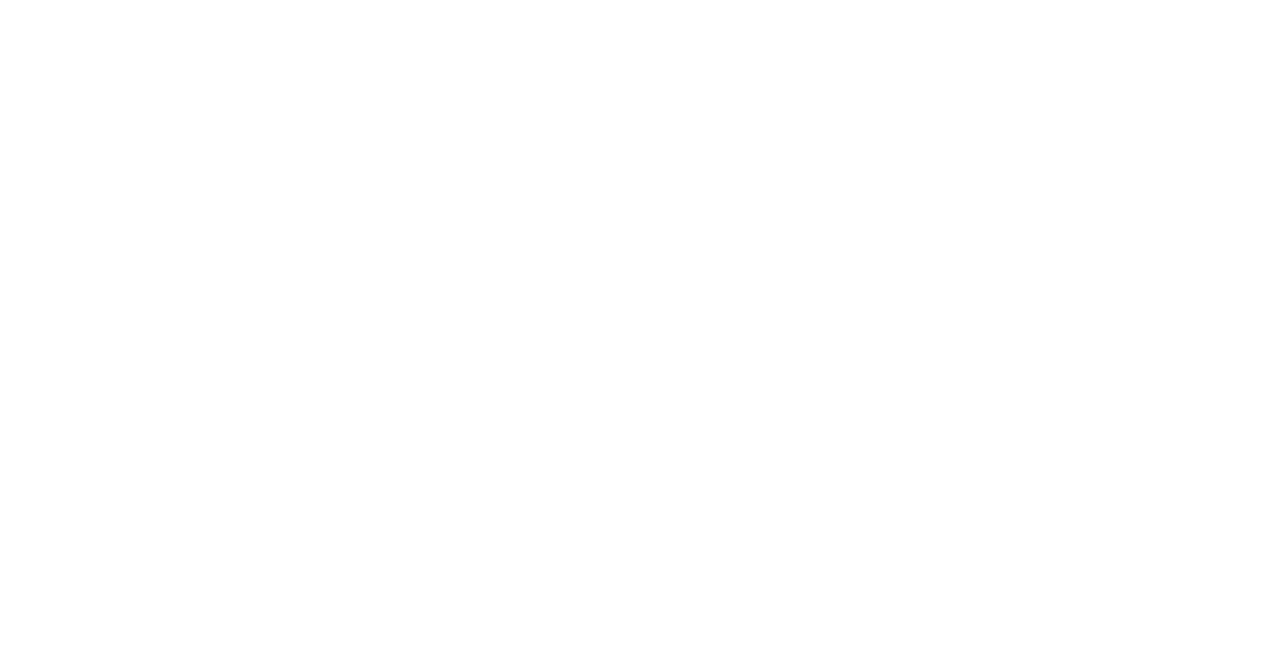
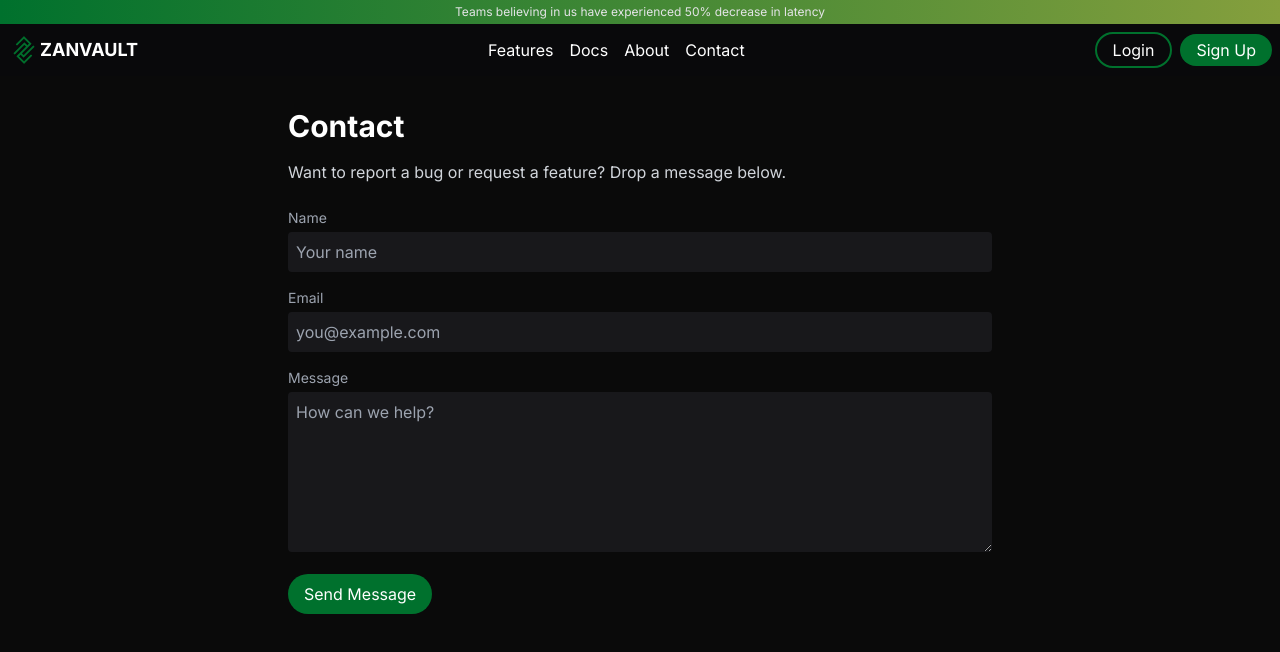
Before and after one commit to syazah/zanvault, a React (Vite) app in the folder frontend/: page /contact in a window 1280 px wide. Before the commit this address had no page. Shown: the top 652 px of the page. Built offline with nearby package versions, Linux system fonts and the light colour scheme.

Commit message:
Merge pull request #1 from amansiwach9/main
Added some pages

```diff
--- a/frontend/src/App.jsx
+++ b/frontend/src/App.jsx
@@ -7,6 +7,10 @@
 const Main = lazy(() => import("./pages/Main"));
 const LogIn = lazy(() => import("./pages/LogIn"));
 const Database = lazy(() => import("./pages/Database"));
+const Features = lazy(() => import("./pages/Features"));
+const Docs = lazy(() => import("./pages/Docs"));
+const Contact = lazy(() => import("./pages/Contact"));
+const About = lazy(() => import("./pages/About"));
 function App() {
   return (
     <Suspense>
@@ -18,6 +22,11 @@
           <Route path={"/main/:id"} element={<Main />} />
           <Route path={"/user/:id"} element={<Database />} />
           <Route path="/query-builder/:id/:dbname" element={<QueryBuilder />} />
+          <Route path="/features" element={<Features />} />
+          <Route path="/docs" element={<Docs />} />
+          <Route path="/contact" element={<Contact />} />
+          <Route path="/about" element={<About />} />
+
         </Routes>
       </BrowserRouter>
     </Suspense>
--- a/frontend/src/components/Navbar.jsx
+++ b/frontend/src/components/Navbar.jsx
@@ -8,10 +8,10 @@
         <h1 className="text-white font-bold text-lg">ZANVAULT</h1>
       </div>
       <div className="flex justify-start items-center gap-4">
-        <Link className="font-normal text-white">Features</Link>
-        <Link className="font-normal text-white">Docs</Link>
-        <Link className="font-normal text-white">About</Link>
-        <Link className="font-normal text-white">Contact</Link>
+        <Link to= "/features" className="font-normal text-white">Features</Link>
+        <Link to= "/docs" className="font-normal text-white">Docs</Link>
+        <Link to= "/about" className="font-normal text-white">About</Link>
+        <Link to= "/contact" className="font-normal text-white">Contact</Link>
       </div>
       <div className="flex justify-start items-center gap-2">
         <Link
--- /dev/null
+++ b/frontend/src/pages/About.jsx
@@ -0,0 +1,39 @@
+import React from "react";
+import Navbar from "../components/Navbar";
+import Topbar from "../components/Topbar";
+
+function About() {
+  return (
+    <div className="min-h-screen bg-[#0a0a0a]">
+      <Topbar />
+      <Navbar />
+      <main className="p-8 max-w-4xl mx-auto text-white">
+        <h1 className="text-3xl font-bold mb-4">About ZanVault</h1>
+        <p className="text-gray-300 mb-4">
+          ZanVault is a lightweight file-based database manager built for
+          simplicity and speed. It provides an intuitive UI to create databases,
+          design schemas, add data and run queries — all backed by a small
+          server using Crow.
+        </p>
+
+        <section className="mt-6">
+          <h2 className="text-2xl font-semibold mb-2">Mission</h2>
+          <p className="text-gray-300">
+            Make data storage approachable for developers who want a fast local
+            datastore without heavy dependencies.
+          </p>
+        </section>
+
+        <section className="mt-6">
+          <h2 className="text-2xl font-semibold mb-2">Links</h2>
+          <ul className="list-disc list-inside text-gray-300">
+            <li>Quick start guides and docs are available on the Docs page.</li>
+            <li>Use the Query Builder to compose and run queries visually.</li>
+          </ul>
+        </section>
+      </main>
+    </div>
+  );
+}
+
+export default About;
--- /dev/null
+++ b/frontend/src/pages/Contact.jsx
@@ -0,0 +1,64 @@
+import React, { useState } from "react";
+import Navbar from "../components/Navbar";
+import Topbar from "../components/Topbar";
+
+function Contact() {
+  const [form, setForm] = useState({ name: "", email: "", message: "" });
+  const handleSubmit = (e) => {
+    e.preventDefault();
+    alert("Thanks! Message not sent (demo page).");
+    setForm({ name: "", email: "", message: "" });
+  };
+
+  return (
+    <div className="min-h-screen bg-[#0a0a0a]">
+      <Topbar />
+      <Navbar />
+      <main className="p-8 max-w-3xl mx-auto text-white">
+        <h1 className="text-3xl font-bold mb-4">Contact</h1>
+        <p className="text-gray-300 mb-6">
+          Want to report a bug or request a feature? Drop a message below.
+        </p>
+
+        <form onSubmit={handleSubmit} className="space-y-4">
+          <div>
+            <label className="block text-sm text-gray-400 mb-1">Name</label>
+            <input
+              value={form.name}
+              onChange={(e) => setForm({ ...form, name: e.target.value })}
+              className="w-full p-2 rounded bg-zinc-900 text-white"
+              placeholder="Your name"
+            />
+          </div>
+
+          <div>
+            <label className="block text-sm text-gray-400 mb-1">Email</label>
+            <input
+              value={form.email}
+              onChange={(e) => setForm({ ...form, email: e.target.value })}
+              className="w-full p-2 rounded bg-zinc-900 text-white"
+              placeholder="you@example.com"
+            />
+          </div>
+
+          <div>
+            <label className="block text-sm text-gray-400 mb-1">Message</label>
+            <textarea
+              value={form.message}
+              onChange={(e) => setForm({ ...form, message: e.target.value })}
+              className="w-full p-2 rounded bg-zinc-900 text-white"
+              rows={6}
+              placeholder="How can we help?"
+            />
+          </div>
+
+          <button className="px-4 py-2 bg-secondary rounded-full text-white">
+            Send Message
+          </button>
+        </form>
+      </main>
+    </div>
+  );
+}
+
+export default Contact;
--- /dev/null
+++ b/frontend/src/pages/Docs.jsx
@@ -0,0 +1,48 @@
+import React from "react";
+import Navbar from "../components/Navbar";
+import Topbar from "../components/Topbar";
+import Header from "../components/Header";
+
+function Docs() {
+  return (
+    <div className="min-h-screen bg-[#0a0a0a]">
+      <Topbar />
+      <Navbar />
+      <Header />
+      <main className="p-8 max-w-5xl mx-auto text-white">
+        <h1 className="text-3xl font-bold mb-4">Documentation</h1>
+
+        <section className="mb-6">
+          <h2 className="text-2xl font-semibold mb-2">Getting started</h2>
+          <p className="text-gray-300">
+            - Create an account, then create a database from the dashboard.
+            <br />
+            - Add tables and define schemas via the Database page.
+            <br />
+            - Use the Query Builder to run queries visually or execute raw
+            queries.
+          </p>
+        </section>
+
+        <section className="mb-6">
+          <h2 className="text-2xl font-semibold mb-2">API</h2>
+          <p className="text-gray-300">
+            The frontend proxies requests to the backend on /api/v1/* — see
+            routes in the server under{" "}
+            <code className="text-xs">crowServer/routes</code>.
+          </p>
+        </section>
+
+        <section>
+          <h2 className="text-2xl font-semibold mb-2">Query Builder tips</h2>
+          <ul className="list-disc list-inside text-gray-300">
+            <li>Select fields, add joins and where conditions, then execute.</li>
+            <li>Use GROUP BY and aggregates for summarized results.</li>
+          </ul>
+        </section>
+      </main>
+    </div>
+  );
+}
+
+export default Docs;
--- /dev/null
+++ b/frontend/src/pages/Features.jsx
@@ -0,0 +1,35 @@
+import React from "react";
+import Navbar from "../components/Navbar";
+import Topbar from "../components/Topbar";
+
+function Features() {
+  const features = [
+    "File-based databases with simple JSON storage",
+    "Visual Query Builder (SELECT, JOIN, WHERE, GROUP BY)",
+    "Schema editor and per-table schema validation",
+    "Lightweight Crow-based backend",
+    "Exportable query results",
+  ];
+
+  return (
+    <div className="min-h-screen bg-[#0a0a0a]">
+      <Topbar />
+      <Navbar />
+      <main className="p-8 max-w-4xl mx-auto text-white">
+        <h1 className="text-3xl font-bold mb-4">Features</h1>
+        <ul className="grid grid-cols-1 md:grid-cols-2 gap-4">
+          {features.map((f, i) => (
+            <li
+              key={i}
+              className="bg-zinc-900 p-4 rounded border border-zinc-800 text-gray-200"
+            >
+              {f}
+            </li>
+          ))}
+        </ul>
+      </main>
+    </div>
+  );
+}
+
+export default Features;
```
Also changed, not shown: 1 other file (tests, documents, lock files or other folders).
